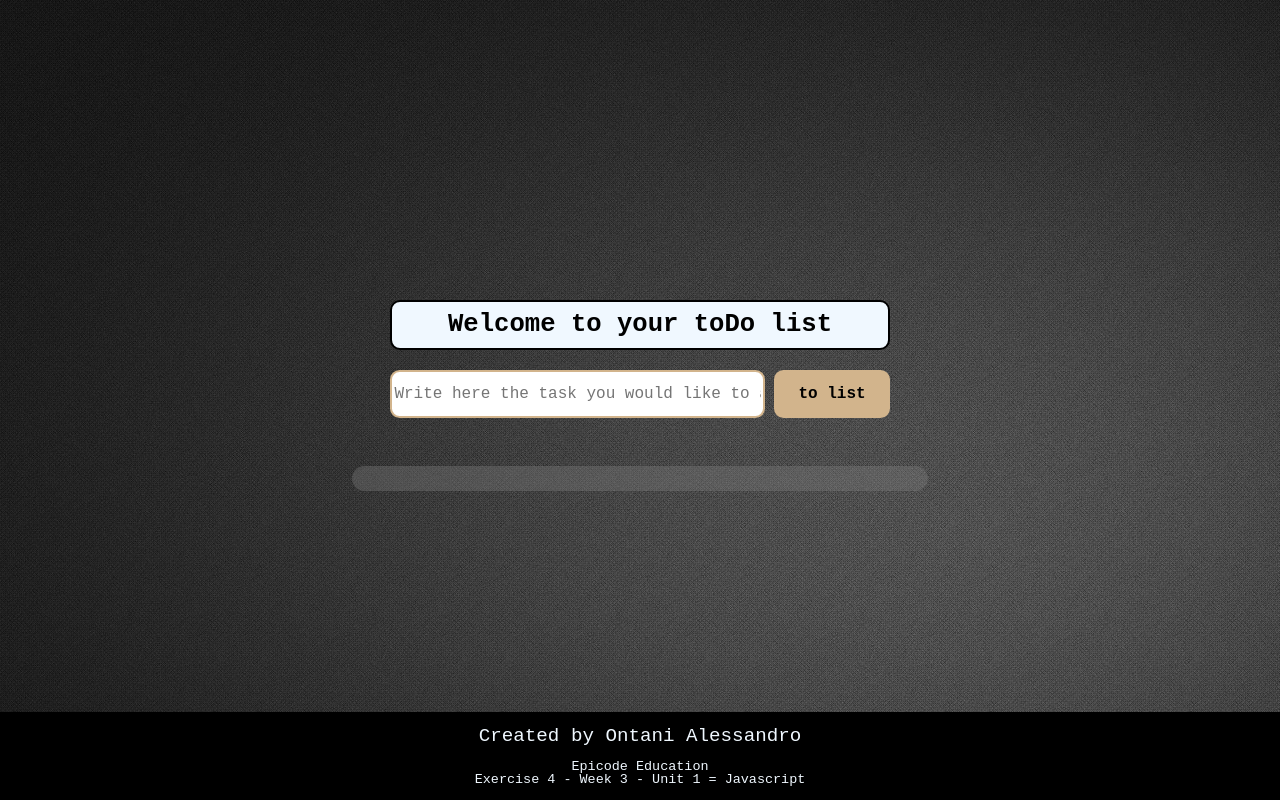
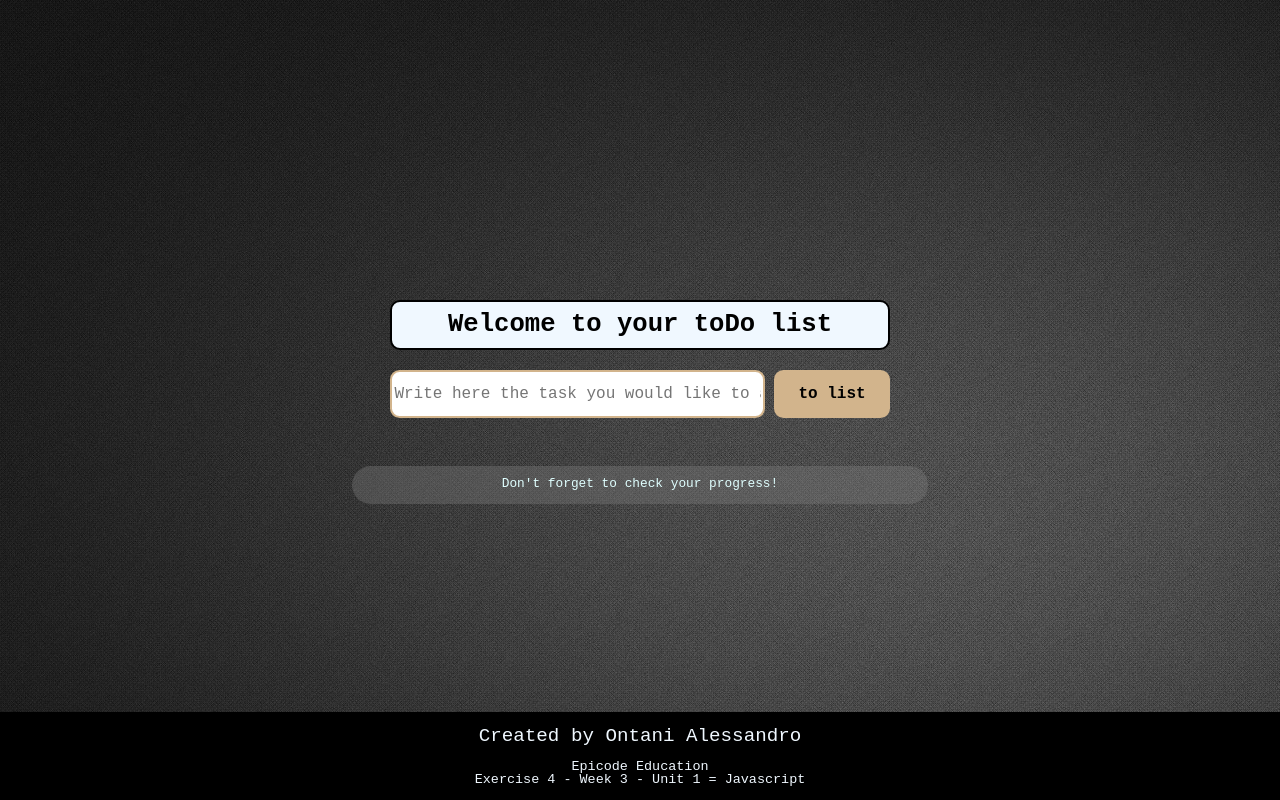
Before and after one commit to AleOnta/E4-W3-UNIT1, a plain HTML site: page index.html in a window 1280 px wide. Drawn offline with Linux system fonts and the light colour scheme; a web font is replaced by a local one.

Commit message:
adds a <p>

```diff
--- a/assets/css/style.css
+++ b/assets/css/style.css
@@ -67,6 +67,11 @@ div > button {
   height: 80%;
 }
 
+#taskContainer > p {
+  color: lightcyan;
+  font-size: 0.8em;
+}
+
 .justOneTask {
   width: 87%;
   margin: 0.4em auto;
--- a/index.html
+++ b/index.html
@@ -19,7 +19,9 @@
         <input id="inputText" type="text" placeholder="Write here the task you would like to add"/>
         <button onclick="addTaskOnClick(event)">to list</button>
         </div>
-        <div id="taskContainer"></div>
+        <div id="taskContainer">
+          <p>Don't forget to check your progress!</p>
+        </div>
       </div>
     </div>
     <footer>
```
